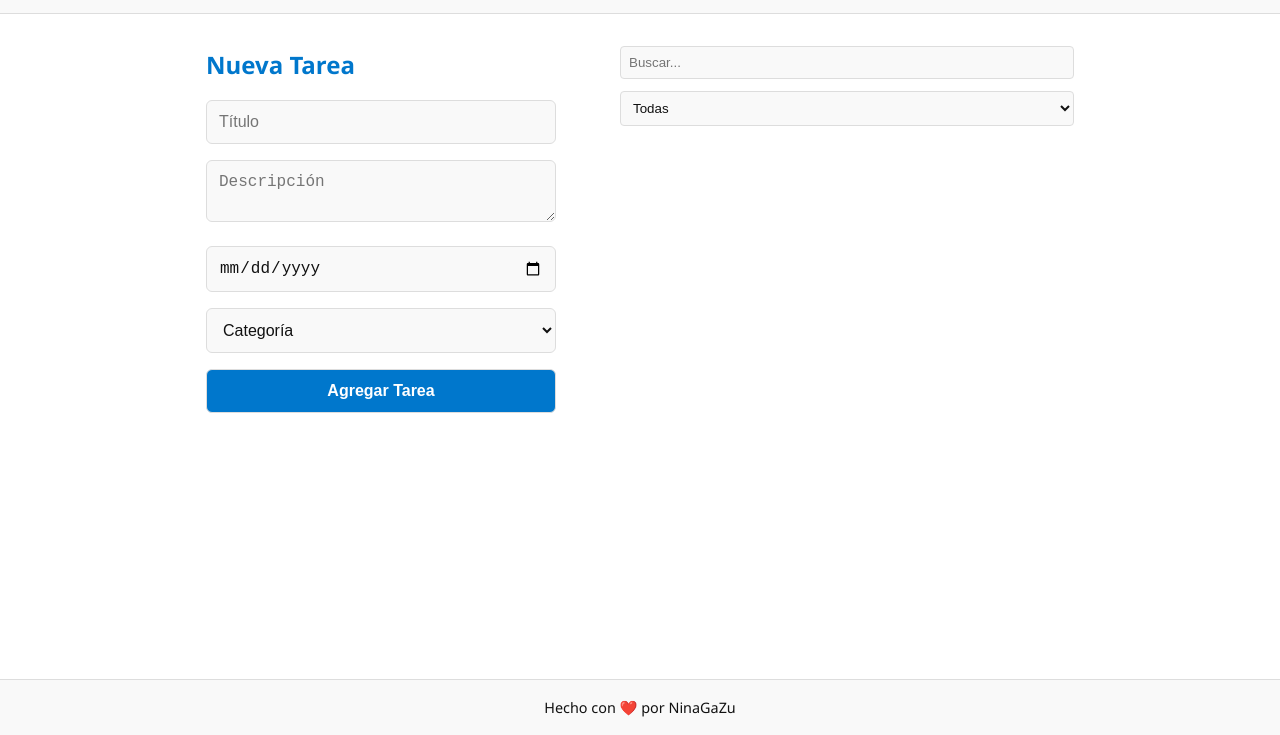
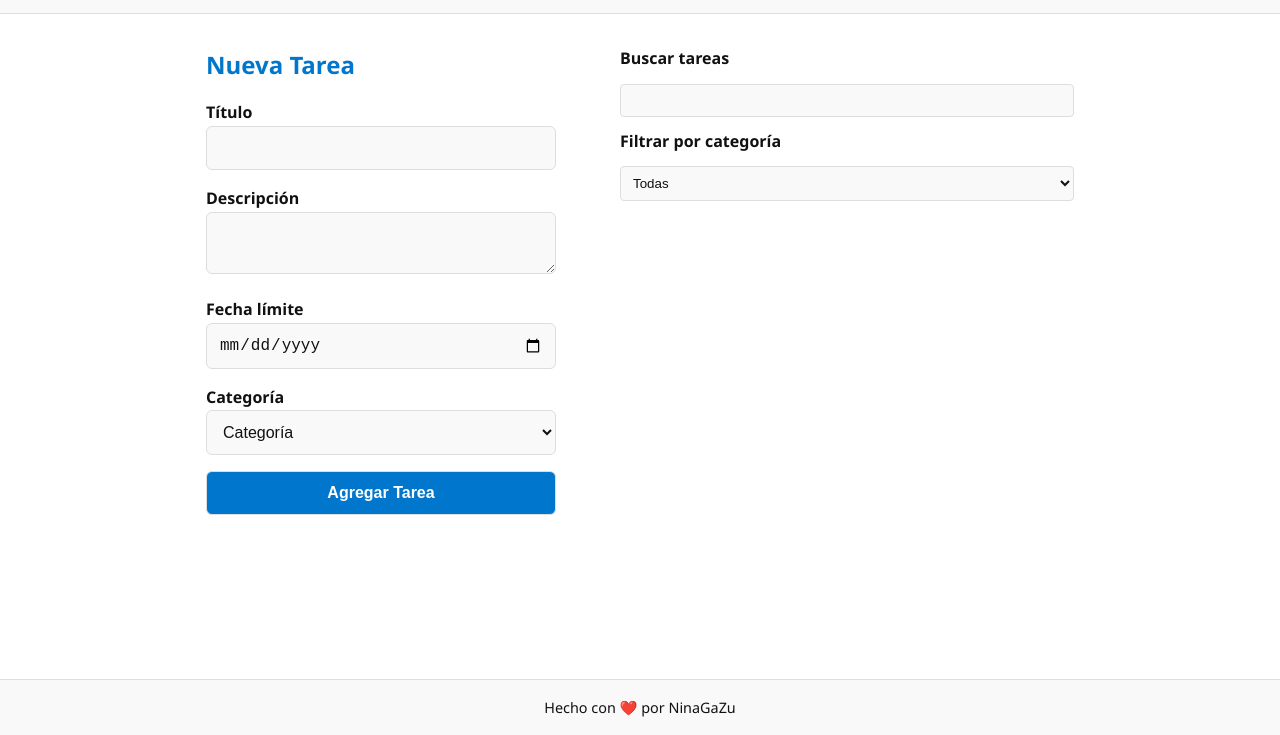
Before and after one commit to NinaGaZu/Gestor-de-tareas, a website with bundled scripts: page index.html in a window 1280 px wide. Shown: the part 65-800 px from the top of the page. Built offline with nearby package versions, Linux system fonts and the light colour scheme.

Commit message:
actualización 28-05

```diff
--- a/css/styles.css
+++ b/css/styles.css
@@ -68,6 +68,10 @@ main {
   margin-bottom: 1rem;
   font-size: 1.5rem;
   color: var(--primary-color);
+}
+
+label {
+  font-weight: 700;
 }
 
 form input,
--- a/index.html
+++ b/index.html
@@ -3,6 +3,7 @@
 <head>
   <meta charset="UTF-8">
   <meta name="viewport" content="width=device-width, initial-scale=1.0">
+  <meta name="description" content="Gestor de tareas desarrollado en JavaScript con funciones de creación, edición, filtrado y almacenamiento en localStorage. Diseño responsive con soporte para modo oscuro.">
   <title>Gestor de tareas</title>
   <link rel="stylesheet" href="css/styles.css">
 </head>
@@ -16,23 +17,36 @@
     <div class="layout-container">
       <section class="task-form">
         <h2>Nueva Tarea</h2>
+
         <form id="task-form">
-          <input type="text" id="title" placeholder="Título" required>
-          <textarea id="description" placeholder="Descripción"></textarea>
+          <label for="title">Título</label>
+          <input type="text" id="title" required>
+
+          <label for="description">Descripción</label>
+          <textarea id="description"></textarea>
+
+          <label for="due-date">Fecha límite</label>
           <input type="date" id="due-date">
+
+          <label for="category">Categoría</label>
           <select id="category">
             <option value="">Categoría</option>
             <option value="personal">Personal</option>
             <option value="trabajo">Trabajo</option>
             <option value="otro">Otro</option>
           </select>
+
           <button type="submit">Agregar Tarea</button>
         </form>
+
       </section>
 
       <div class="task-display">
         <section class="task-controls">
-          <input type="text" id="search" placeholder="Buscar..." aria-label="Buscar tareas">
+          <label for="search">Buscar tareas</label>
+          <input type="text" id="search" aria-label="Buscar tareas">
+
+          <label for="filter-category">Filtrar por categoría</label>
           <select id="filter-category">
             <option value="">Todas</option>
             <option value="personal">Personal</option>
@@ -40,6 +54,7 @@
             <option value="otro">Otro</option>
           </select>
         </section>
+
 
         <section class="task-list" id="task-list" aria-live="polite">
           <!-- Las tareas se renderizarán aquí -->
```
